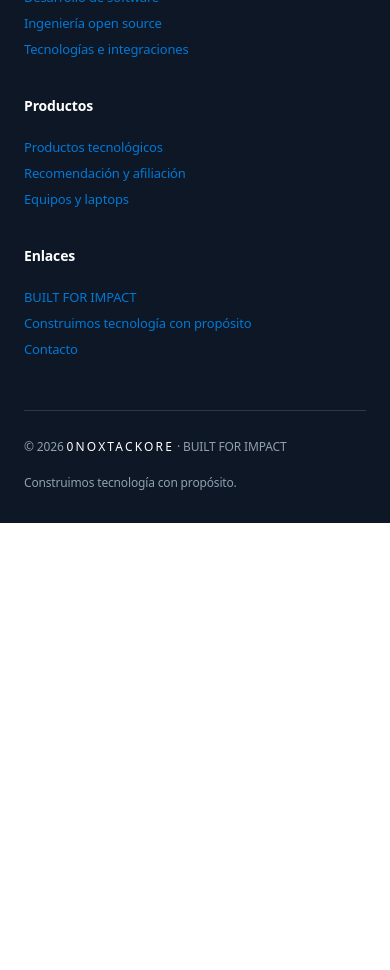
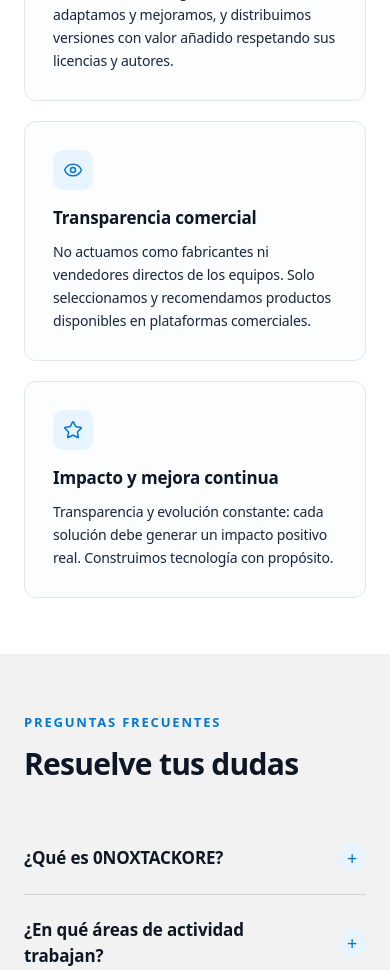
Before and after one commit to 0noxtackore/0noxtackore_site, a Next.js app: page / in a window 390 px wide. Shown: the part 7440-8410 px from the top of the page. Before the commit the page ends 7963 px from the top, so only its background shows below. Built offline with nearby package versions, Linux system fonts and the light colour scheme.

Commit message:
feat: add trust section, FAQ and FAQPage structured data to build brand confidence

```diff
--- a/src/app/layout.tsx
+++ b/src/app/layout.tsx
@@ -1,4 +1,5 @@
 import type { Metadata } from "next";
+import { faqs } from "@/components/sites/0noxtackore/data";
 import "./globals.css";
 
 const siteUrl = "https://0noxtackore.makes.fyi";
@@ -80,11 +81,23 @@ const websiteJsonLd = {
   publisher: { "@type": "Organization", name: "0NOXTACKORE", url: siteUrl },
 };
 
+// The questions and answers here must match the visible FAQ section exactly.
+const faqJsonLd = {
+  "@context": "https://schema.org",
+  "@type": "FAQPage",
+  mainEntity: faqs.map((faq) => ({
+    "@type": "Question",
+    name: faq.question,
+    acceptedAnswer: { "@type": "Answer", text: faq.answer },
+  })),
+};
+
 // Escape "<" so the inline JSON can never break out of the <script> element.
-const structuredData = JSON.stringify([organizationJsonLd, websiteJsonLd]).replace(
-  /</g,
-  "\\u003c",
-);
+const structuredData = JSON.stringify([
+  organizationJsonLd,
+  websiteJsonLd,
+  faqJsonLd,
+]).replace(/</g, "\\u003c");
 
 export default function RootLayout({
   children,
--- a/src/components/sites/0noxtackore/Site.tsx
+++ b/src/components/sites/0noxtackore/Site.tsx
@@ -2,13 +2,17 @@
 
 import { useState } from "react";
 import {
+  BadgeCheck,
   Code2,
+  Eye,
   GitBranch,
   Laptop,
   Menu,
   MessagesSquare,
   Package,
   Plug,
+  ShieldCheck,
+  Star,
   X,
   type LucideIcon,
 } from "lucide-react";
@@ -16,12 +20,14 @@ import {
 import {
   areas,
   brand,
+  faqs,
   footerGroups,
   heroSlides,
   megaGroups,
   navLinks,
   philosophy,
   recommendation,
+  trust,
   values,
   type Area,
 } from "./data";
@@ -62,6 +68,8 @@ const areaIcons: Record<Area["icon"], LucideIcon> = {
   laptop: Laptop,
   messages: MessagesSquare,
 };
+
+const trustIcons: LucideIcon[] = [ShieldCheck, BadgeCheck, Eye, Star];
 
 function BrandIntro({ text }: { text: string }) {
   const name = brand.name.toLowerCase();
@@ -374,6 +382,81 @@ export function Site() {
           </div>
         </section>
 
+        <section className={`${styles.section} ${styles.trust}`} id="confianza" aria-labelledby="confianza-title">
+          <div className={styles.sectionInner}>
+            <div className={styles.sectionHead}>
+              <div className={styles.sectionKicker}>Transparencia</div>
+              <h2 id="confianza-title" className={styles.sectionTitle}>
+                Por qué confiar en <span className={styles.thinBrand}>0NOXTACKORE</span>
+              </h2>
+              <p className={styles.sectionText}>
+                Construimos tecnología con propósito, con criterios claros y una forma de trabajar
+                abierta y responsable.
+              </p>
+            </div>
+            <div className={styles.trustGrid}>
+              {trust.map((item, index) => {
+                const Icon = trustIcons[index % trustIcons.length];
+                return (
+                  <article key={item.title} className={styles.trustItem}>
+                    <span className={styles.trustIcon}>
+                      <Icon size={20} strokeWidth={1.8} aria-hidden="true" />
+                    </span>
+                    <h3 className={styles.trustTitle}>{item.title}</h3>
+                    <p className={styles.trustText}>{item.description}</p>
+                  </article>
+                );
+              })}
+            </div>
+          </div>
+        </section>
+
+        <section className={`${styles.section} ${styles.faq}`} id="faq" aria-labelledby="faq-title">
+          <div className={styles.sectionInner}>
+            <div className={styles.sectionHead}>
+              <div className={styles.sectionKicker}>Preguntas frecuentes</div>
+              <h2 id="faq-title" className={styles.sectionTitle}>
+                Resuelve tus dudas
+              </h2>
+            </div>
+            <div className={styles.faqList}>
+              {faqs.map((faq) => (
+                <details key={faq.question} className={styles.faqItem}>
+                  <summary className={styles.faqQuestion}>{faq.question}</summary>
+                  <p className={styles.faqAnswer}>
+                    <BrandIntro text={faq.answer} />
+                  </p>
+                </details>
+              ))}
+            </div>
+            <div className={styles.faqCta}>
+              <p className={styles.faqCtaText}>
+                ¿Quieres conocernos o trabajar con nosotros? Escríbenos y te respondemos.
+              </p>
+              <div className={styles.faqCtaActions}>
+                <a
+                  className={`${styles.button} ${styles.buttonBlue}`}
+                  href="https://www.facebook.com/people/0noxtackore/61567098773222/"
+                  target="_blank"
+                  rel="noreferrer"
+                >
+                  <FacebookIcon />
+                  Facebook
+                </a>
+                <a
+                  className={`${styles.button} ${styles.buttonOutline}`}
+                  href="https://www.instagram.com/0noxtackore.dev/"
+                  target="_blank"
+                  rel="noreferrer"
+                >
+                  <InstagramIcon />
+                  Instagram
+                </a>
+              </div>
+            </div>
+          </div>
+        </section>
+
         <section className={styles.social} aria-labelledby="social-title">
           <h2 id="social-title" className={styles.socialTitle}>
             Síguenos
--- a/src/components/sites/0noxtackore/data.ts
+++ b/src/components/sites/0noxtackore/data.ts
@@ -205,3 +205,52 @@ export const footerGroups = [
     ],
   },
 ];
+
+export const trust = [
+  {
+    title: "Independencia tecnológica",
+    description:
+      "Somos una compañía tecnológica independiente enfocada en la ingeniería, desarrollo y evolución de soluciones de software.",
+  },
+  {
+    title: "Código abierto con responsabilidad",
+    description:
+      "Estudiamos tecnologías existentes, las adaptamos y mejoramos, y distribuimos versiones con valor añadido respetando sus licencias y autores.",
+  },
+  {
+    title: "Transparencia comercial",
+    description:
+      "No actuamos como fabricantes ni vendedores directos de los equipos. Solo seleccionamos y recomendamos productos disponibles en plataformas comerciales.",
+  },
+  {
+    title: "Impacto y mejora continua",
+    description:
+      "Transparencia y evolución constante: cada solución debe generar un impacto positivo real. Construimos tecnología con propósito.",
+  },
+];
+
+export const faqs = [
+  {
+    question: "¿Qué es 0NOXTACKORE?",
+    answer: brand.intro,
+  },
+  {
+    question: "¿En qué áreas de actividad trabajan?",
+    answer:
+      "Desarrollo de software, ingeniería y evolución de proyectos open source, tecnologías e integraciones, productos tecnológicos, recomendación y afiliación tecnológica, y consultoría técnica y acompañamiento.",
+  },
+  {
+    question: "¿Trabajan con proyectos de código abierto?",
+    answer: areas[1].description,
+  },
+  {
+    question: "¿Venden equipos informáticos directamente?",
+    answer:
+      "No actuamos como fabricantes ni vendedores directos de los equipos. Solo seleccionamos y recomendamos productos disponibles en plataformas comerciales.",
+  },
+  {
+    question: "¿Cómo puedo contactar con 0NOXTACKORE?",
+    answer:
+      "Puedes encontrarnos y escribirnos a través de nuestro Facebook (facebook.com/people/0noxtackore/61567098773222/) y de nuestro Instagram (instagram.com/0noxtackore.dev/).",
+  },
+];
--- a/src/components/sites/0noxtackore/site.module.css
+++ b/src/components/sites/0noxtackore/site.module.css
@@ -637,6 +637,127 @@
   margin: 0;
 }
 
+/* ---------- Trust ---------- */
+.trust {
+  background: #fff;
+}
+.trustGrid {
+  display: grid;
+  grid-template-columns: repeat(4, minmax(0, 1fr));
+  gap: 20px;
+}
+.trustItem {
+  padding: 28px;
+  border: 1px solid #e6e6e6;
+  border-radius: 12px;
+  background: #fbfdff;
+}
+.trustIcon {
+  width: 40px;
+  height: 40px;
+  border-radius: 10px;
+  background: #e8f4ff;
+  color: var(--blue);
+  display: inline-flex;
+  align-items: center;
+  justify-content: center;
+  margin-bottom: 16px;
+}
+.trustTitle {
+  font-size: 17px;
+  font-weight: 600;
+  line-height: 24px;
+  color: var(--ink);
+  margin: 0 0 10px;
+}
+.trustText {
+  font-size: 14px;
+  line-height: 23px;
+  color: var(--body);
+  margin: 0;
+}
+
+/* ---------- FAQ ---------- */
+.faq {
+  background: var(--surface);
+}
+.faqList {
+  max-width: 900px;
+}
+.faqItem {
+  border-bottom: 1px solid #d5d5d5;
+}
+.faqQuestion {
+  list-style: none;
+  cursor: pointer;
+  display: flex;
+  align-items: center;
+  justify-content: space-between;
+  gap: 16px;
+  padding: 22px 0;
+  font-size: 17px;
+  font-weight: 600;
+  line-height: 26px;
+  color: var(--ink);
+}
+.faqQuestion::-webkit-details-marker {
+  display: none;
+}
+.faqQuestion::after {
+  content: "+";
+  flex: 0 0 auto;
+  width: 28px;
+  height: 28px;
+  border-radius: 999px;
+  background: #e8f4ff;
+  color: var(--blue);
+  display: inline-flex;
+  align-items: center;
+  justify-content: center;
+  font-size: 18px;
+  font-weight: 400;
+}
+.faqItem[open] .faqQuestion::after {
+  content: "\2212";
+}
+.faqAnswer {
+  padding: 0 0 22px;
+  font-size: 16px;
+  line-height: 27px;
+  color: var(--body);
+  margin: 0;
+}
+.faqCta {
+  margin-top: 40px;
+  padding: 28px 32px;
+  border-radius: 12px;
+  background: var(--ink);
+  color: #fff;
+  display: flex;
+  align-items: center;
+  justify-content: space-between;
+  flex-wrap: wrap;
+  gap: 20px;
+}
+.faqCtaText {
+  font-size: 17px;
+  line-height: 26px;
+  margin: 0;
+  max-width: 520px;
+}
+.faqCtaActions {
+  display: flex;
+  flex-wrap: wrap;
+  gap: 12px;
+}
+.faqCta .buttonOutline {
+  color: #fff;
+  border-color: rgba(255, 255, 255, 0.55);
+}
+.faqCta .buttonOutline:hover {
+  background: rgba(255, 255, 255, 0.12);
+}
+
 /* ---------- Social ---------- */
 .social {
   padding: 56px 24px;
@@ -769,6 +890,9 @@
   .valueGrid {
     grid-template-columns: repeat(2, minmax(0, 1fr));
   }
+  .trustGrid {
+    grid-template-columns: repeat(2, minmax(0, 1fr));
+  }
   .philosophyGrid,
   .recGrid {
     gap: 40px;
@@ -865,6 +989,13 @@
   .valueGrid {
     grid-template-columns: 1fr;
   }
+  .trustGrid {
+    grid-template-columns: 1fr;
+  }
+  .faqCta {
+    flex-direction: column;
+    align-items: flex-start;
+  }
   .megaGrid {
     grid-template-columns: 1fr;
   }
```
